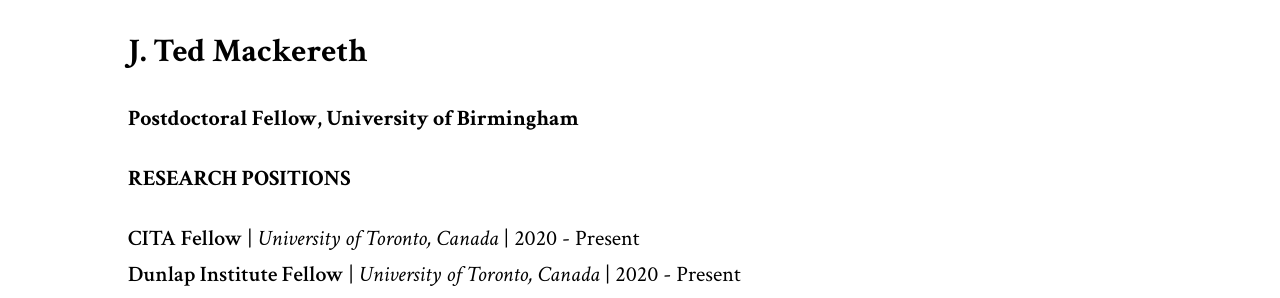
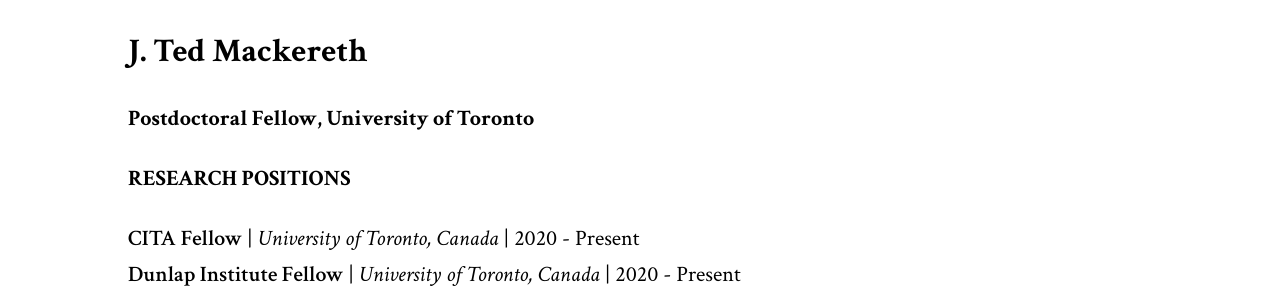
Before and after one commit to jmackereth/jmackereth.github.io, a Jekyll site: the page built from cv.html, in a window 1280 px wide and 900 px high. Shown: the part 163-461 px from the top of the window. Built offline with Jekyll 4.4.1, drawn with Linux system fonts in a browser that asks for light colours; a style sheet for code colours, icons or effects is not loaded.

Commit message:
change cv header

```diff
--- a/cv.html
+++ b/cv.html
@@ -4,7 +4,7 @@
 title: CV
 ---
 <h2>J. Ted Mackereth</h2>
-<h4> Postdoctoral Fellow, University of Birmingham </h4>
+<h4> Postdoctoral Fellow, University of Toronto </h4>
 
 <h4> RESEARCH POSITIONS </h4>
 <ul>
```
